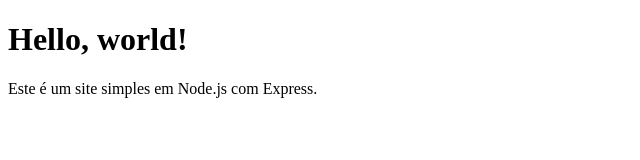
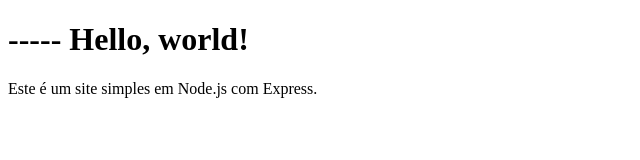
Before and after one commit to Breno349/meu-site-node, a website: page public/index.html in a window 1280 px wide. Shown: the whole page, without its empty margins (0-640 px from the left). Drawn offline with Linux system fonts and the light colour scheme.

Commit message:
Modifiquei o package.json para iniciar o server.json denovo!

```diff
--- a/package.json
+++ b/package.json
@@ -4,7 +4,7 @@
   "main": "server.js",
   "type": "module",
   "scripts": {
-    "start": "node index.js"
+    "start": "node server.js"
   },
   "dependencies": {
     "express": "^4.18.2",
--- a/public/index.html
+++ b/public/index.html
@@ -6,7 +6,7 @@
   <title>Meu Site Node.js</title>
 </head>
 <body>
-  <h1>Hello, world!</h1>
+  <h1>----- Hello, world!</h1>
   <p>Este é um site simples em Node.js com Express.</p>
 </body>
 </html>
```
